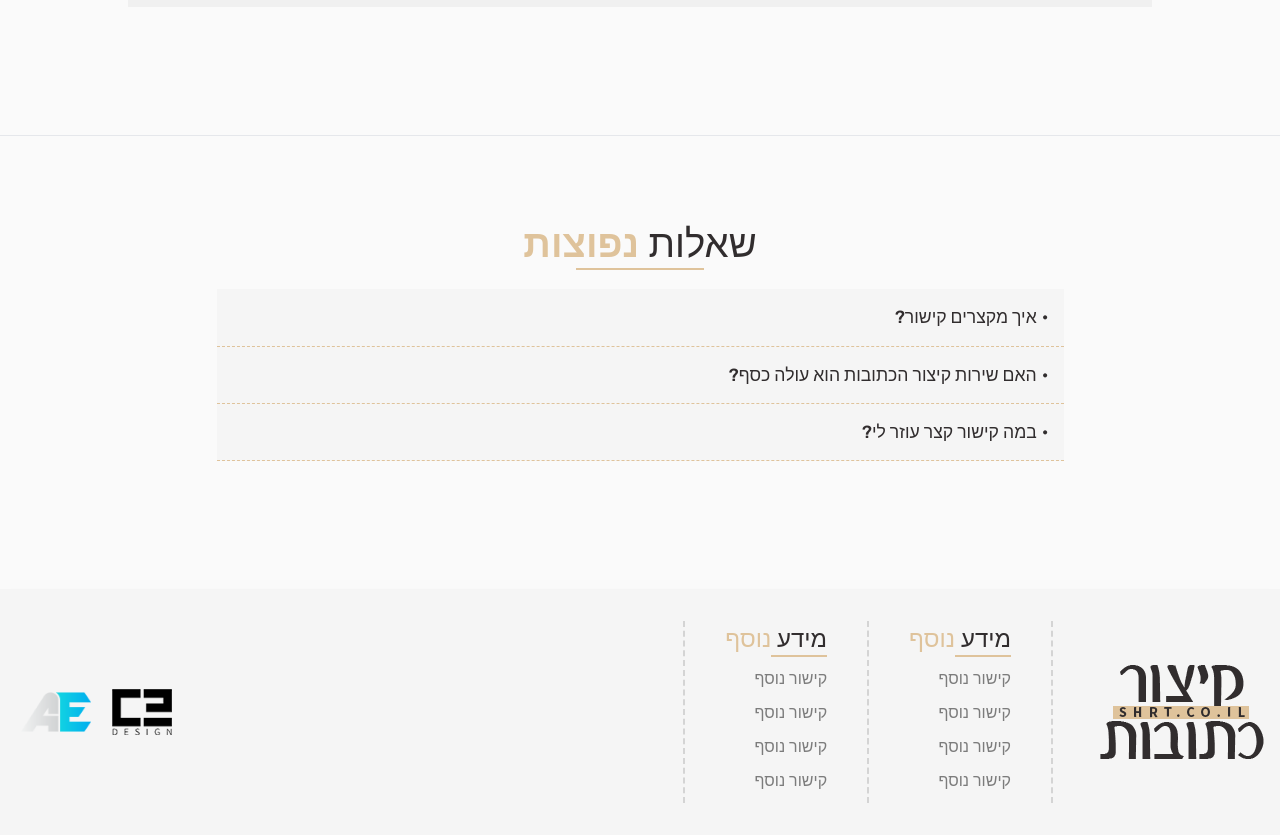
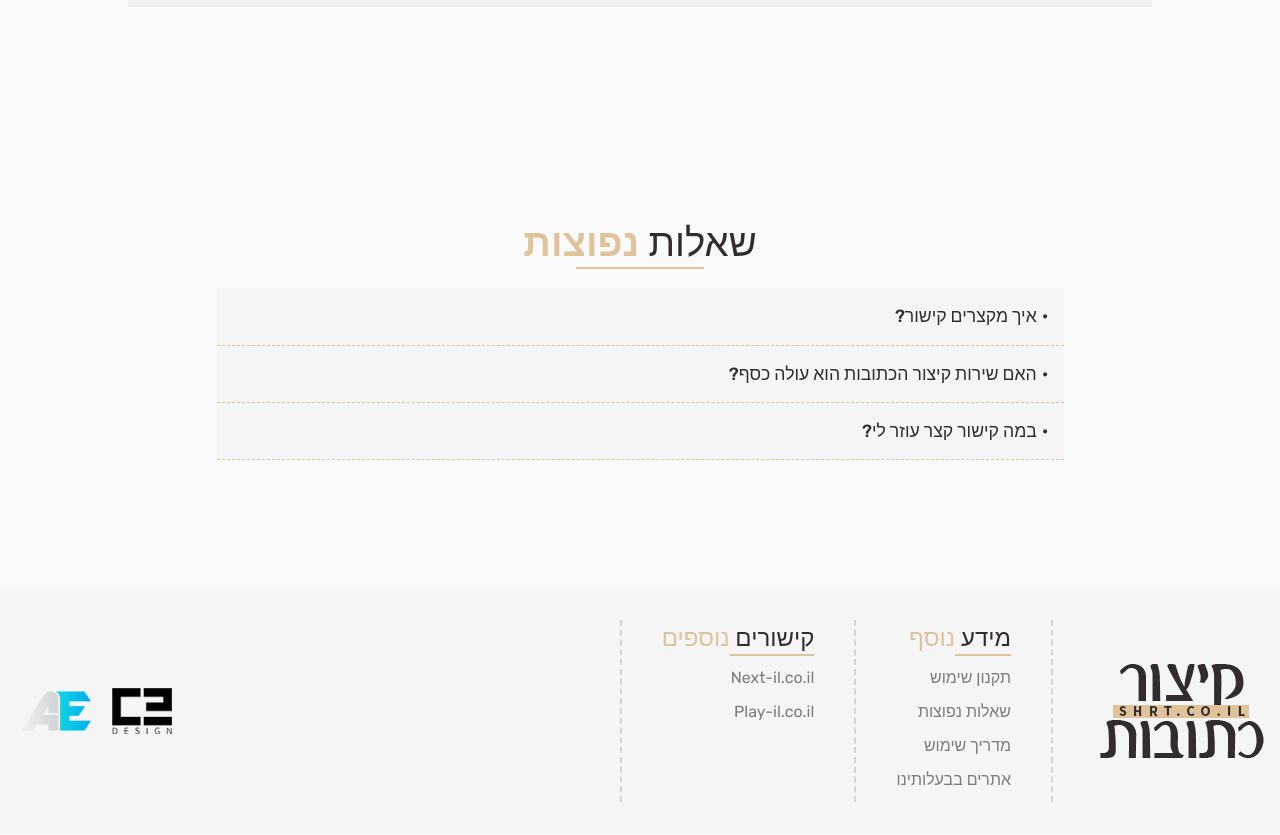
Before and after one commit to ShiNxz/ShortLinks, a Next.js app: page / in a window 1280 px wide. Shown: the part 1180-2015 px from the top of the page. Built offline with nearby package versions, Linux system fonts and the light colour scheme.

Commit message:
footer links

```diff
--- a/components/FAQ.jsx
+++ b/components/FAQ.jsx
@@ -49,7 +49,7 @@ const qs = [
 
 const FAQ = () => {
 	return (
-		<div className='flex flex-col justify-center items-center py-20 border-t container mx-auto px-4 xl:px-24'>
+		<div className='flex flex-col justify-center items-center py-20 container mx-auto px-4 xl:px-24'>
 			<Title>
 				שאלות <span>נפוצות</span>
 			</Title>
--- a/components/UI/Footer.jsx
+++ b/components/UI/Footer.jsx
@@ -33,6 +33,11 @@ const Title = styled.h2`
 const Link = styled.a`
 	color: #7c7c7c;
 	margin-bottom: 10px;
+	transition-duration: 200ms;
+
+	&:hover {
+		color: #4d4d4d;
+	}
 `
 
 const LinksSection = ({ children }) => {
@@ -60,34 +65,68 @@ const Footer = () => {
 						<Title>
 							מידע <span>נוסף</span>
 						</Title>
-						<Link>קישור נוסף</Link>
-						<Link>קישור נוסף</Link>
-						<Link>קישור נוסף</Link>
-						<Link>קישור נוסף</Link>
+						<Link>
+							<NextLink href='/terms'>תקנון שימוש</NextLink>
+						</Link>
+						<Link>
+							<NextLink href='/faq'>שאלות נפוצות</NextLink>
+						</Link>
+						<Link>
+							<NextLink href='/faq'>מדריך שימוש</NextLink>
+						</Link>
+						<Link>
+							<NextLink href='/faq'>אתרים בבעלותינו</NextLink>
+						</Link>
 					</LinksSection>
 					<LinksSection>
 						<Title>
-							מידע <span>נוסף</span>
+							קישורים <span>נוספים</span>
 						</Title>
-						<Link>קישור נוסף</Link>
-						<Link>קישור נוסף</Link>
-						<Link>קישור נוסף</Link>
-						<Link>קישור נוסף</Link>
+						<Link>
+							<a
+								href='https://next-il.co.il'
+								target='_blank'
+							>
+								Next-il.co.il
+							</a>
+						</Link>
+						<Link>
+							<a
+								href='https://play-il.co.il'
+								target='_blank'
+							>
+								Play-il.co.il
+							</a>
+						</Link>
+						{/* <Link>קישור נוסף</Link>
+						<Link>קישור נוסף</Link> */}
 					</LinksSection>
 				</div>
 				<div className='flex flex-row'>
+					<a
+						href='https://ofekefron.com/'
+						target='_blank'
+						className='flex'
+					>
 						<img
 							src={oelogo.src}
-						alt='logo1'
+							alt='Ofek Efron'
 							className='ml-4 object-contain'
 							width={60}
 						/>
+					</a>
+					<a
+						href='https://amireliz.me/'
+						target='_blank'
+						className='flex '
+					>
 						<img
 							src={aelogo.src}
-						alt='logo2'
+							alt='Amir Eliz'
 							className='object-contain'
 							width={80}
 						/>
+					</a>
 				</div>
 			</div>
 		</footer>
--- /dev/null
+++ b/pages/faq.jsx
@@ -0,0 +1,25 @@
+import { useEffect } from 'react'
+
+import Layout from '@/components/UI/Layout'
+
+import FAQ from '@/components/FAQ'
+
+const Terms = () => {
+	useEffect(() => {
+		document.body.classList.add('bg-neutral-50')
+
+		return () => {
+			document.body.classList.remove('bg-neutral-50')
+		}
+	})
+
+	return (
+		<Layout title='שאלות נפוצות'>
+			<div className='py-20'>
+				<FAQ />
+			</div>
+		</Layout>
+	)
+}
+
+export default Terms
```
Lines whose indentation alone changed are shown as unchanged.
